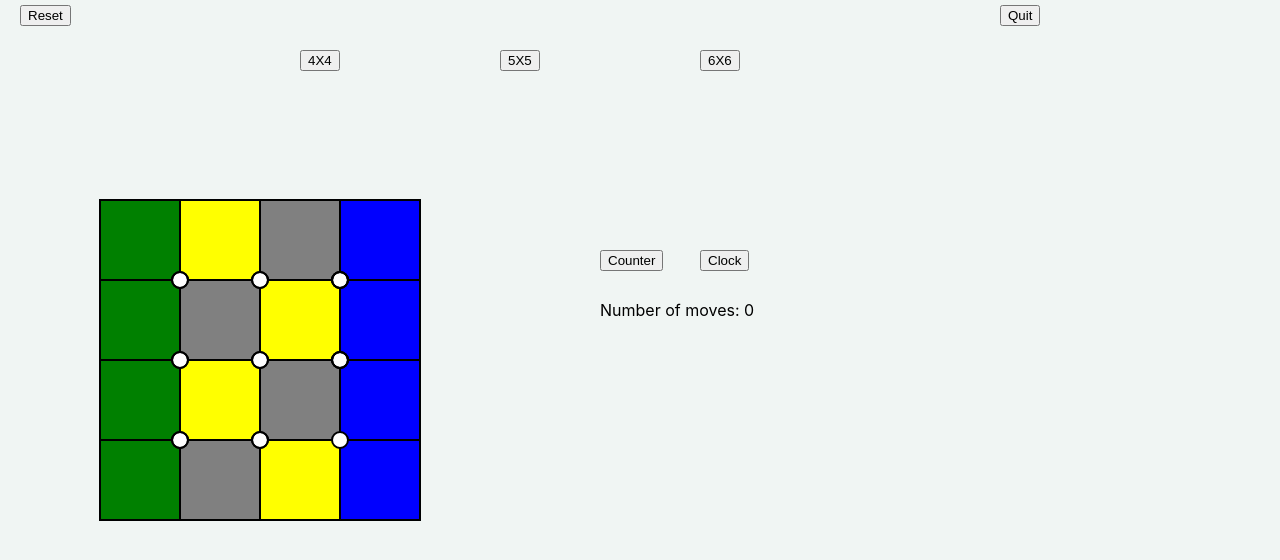
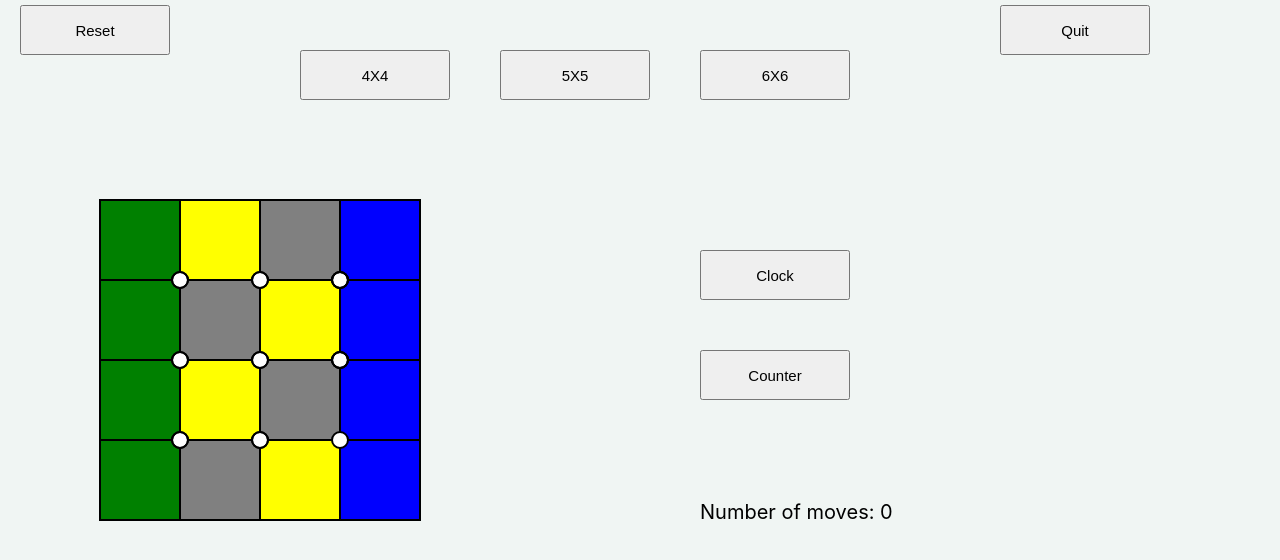
Before and after one commit to akankshapawar1/2X2MadnessAzure, a React (Create React App) app: page / in a window 1280 px wide. Shown: the top 560 px of the page. Built offline with nearby package versions, Linux system fonts and the light colour scheme.

Commit message:
added readme

```diff
--- a/src/App.js
+++ b/src/App.js
@@ -27,7 +27,7 @@ function App() {
   const handleClick = (e) =>{
     const canvasRect = canvasRef.current.getBoundingClientRect();
 
-    console.log(e);
+    //console.log(e);
 
     // normalizing RAW point into localized canvas coordinates.
     let x = e.clientX - canvasRect.left;
@@ -86,7 +86,7 @@ function App() {
           <button style={layout.one} data-testid="button_4" onClick={() => setModel(new Model(0))}>4X4</button>
           <button style={layout.two} data-testid="button_5" onClick={() => setModel(new Model(1))}>5X5</button>
           <button style={layout.three} data-testid="button_6" onClick={() => setModel(new Model(2))}>6X6</button>
-          {isBoardCleared(model.board.squares) && <div>Congratulations! You've cleared the board!</div>}
+          {isBoardCleared(model.board.squares) && <div style={{ color: 'red', fontSize: '24px' }}>Congratulations! You've cleared the board!</div>}
     </div>
     </main>
   );
--- a/src/Layout.js
+++ b/src/Layout.js
@@ -12,51 +12,73 @@ export const layout = {
 
     anti: {
         position: "absolute",
-        left:600,
-        top:250
+        left:700,
+        top:350,
+        width: "150px",
+        height: "50px",
+        fontSize: "15px"
     },
 
     clock: {
         position: "absolute",
         left:700,
-        top:250
+        top:250,
+        width: "150px",
+        height: "50px",
+        fontSize: "15px"
     },
 
     reset : {
         position: "absolute",
         left:20,
-        top:5
+        top:5,
+        width: "150px",
+        height: "50px",
+        fontSize: "15px"
     },
 
     quit : {
         position: "absolute",
         left:1000,
-        top:5
+        top:5,
+        width: "150px",
+        height: "50px",
+        fontSize: "15px"
     },
 
     one : {
         position: "absolute",
         left:300,
-        top:50
+        top:50,
+        width: "150px",
+        height: "50px",
+        fontSize: "15px"
     },
 
     two : {
         position: "absolute",
         left:500,
-        top:50
+        top:50,
+        width: "150px",
+        height: "50px",
+        fontSize: "15px"
     },
 
     three : {
         position: "absolute",
         left:700,
-        top:50
+        top:50,
+        width: "150px",
+        height: "50px",
+        fontSize: "15px"
     },
 
     text: {
         position: "absolute",
-        left: 600,
-        top: 300,
-        width: 200
+        left: 700,
+        top: 500,
+        width: 200,
+        fontSize: "20px"
     }
 
 }
--- a/src/boundary/Boundary.js
+++ b/src/boundary/Boundary.js
@@ -12,8 +12,6 @@ export default function redrawCanvas(model, canvasObj, appObj){
     // Draw the board
     let i = 0;
 
-    //console.log("Model from boundary");
-    //console.log(JSON.stringify(model));
     //const colors = model.board.squares.map(square => square.color);
     //console.log(JSON.stringify(colors));
 
```
Also changed, not shown: src/rubric.txt, 2 other files (tests, documents, lock files or other folders).
